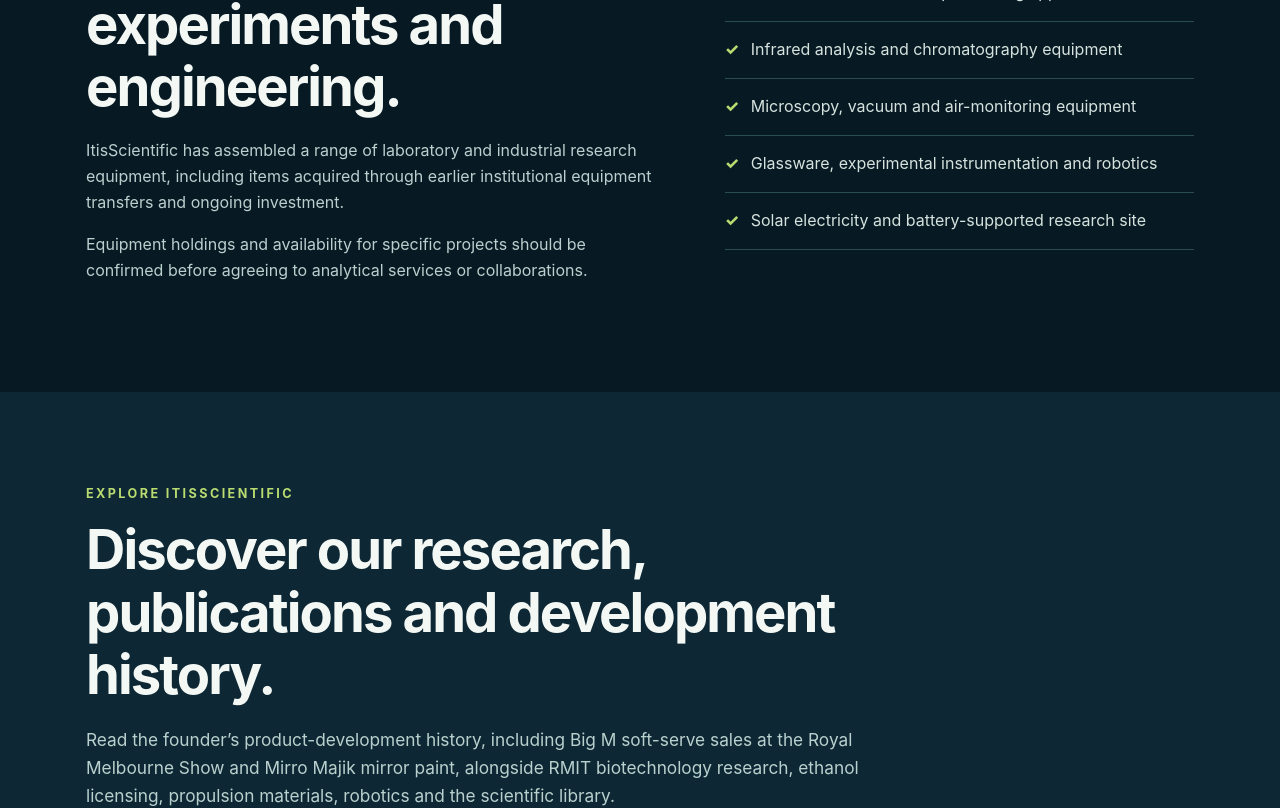
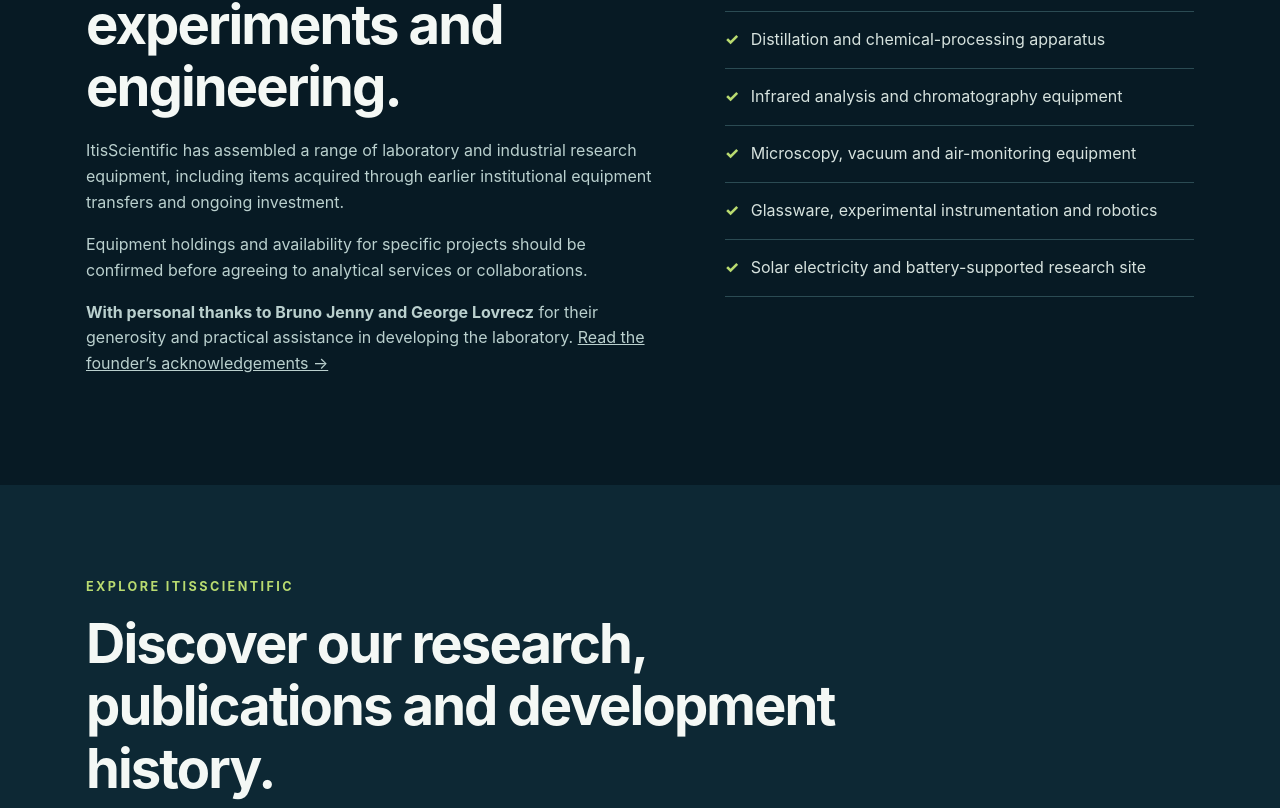
Before and after one commit to costapaquette/costapaquette.github.io, a plain HTML site: page index.html in a window 1280 px wide. Shown: the part 4787-5595 px from the top of the page. Drawn offline with Linux system fonts and the light colour scheme.

Commit message:
Link to founder's acknowledgements for equipment support

```diff
--- a/index.html
+++ b/index.html
@@ -117,7 +117,8 @@
 <div class="panel"><div class="panel-title">Research pathway at a glance</div><div class="process" aria-label="Renewable electricity, research processes, useful products"><span>Sunlight</span><b aria-hidden="true">→</b><span>Solar electricity</span><b aria-hidden="true">→</b><span>Research & conversion</span></div><p class="note">Exploring routes to fuels and materials. Individual processes remain subject to scientific verification, engineering assessment and economic feasibility.</p><hr style="border:0;border-top:1px solid #45646a;margin:26px 0"><div class="panel-title">Infrastructure milestone</div><p style="color:#eef5f0;margin:0">15 kW solar array · 42 kWh battery storage · Three-phase industrial electricity</p></div>
 </div></section>
 <section id="capabilities" class="section"><div class="container split">
-<div><div class="eyebrow">Laboratory & technical capabilities</div><h2>Built around instruments, experiments and engineering.</h2><p>ItisScientific has assembled a range of laboratory and industrial research equipment, including items acquired through earlier institutional equipment transfers and ongoing investment.</p><p>Equipment holdings and availability for specific projects should be confirmed before agreeing to analytical services or collaborations.</p></div>
+<div><div class="eyebrow">Laboratory & technical capabilities</div><h2>Built around instruments, experiments and engineering.</h2><p>ItisScientific has assembled a range of laboratory and industrial research equipment, including items acquired through earlier institutional equipment transfers and ongoing investment.</p><p>Equipment holdings and availability for specific projects should be confirmed before agreeing to analytical services or collaborations.</p>
+<p><strong>With personal thanks to Bruno Jenny and George Lovrecz</strong> for their generosity and practical assistance in developing the laboratory. <a href="laboratory-capabilities.html#acknowledgements">Read the founder’s acknowledgements →</a></p></div>
 <div><ul class="line-list"><li>Fume hoods, ovens, furnaces and autoclaves</li><li>Distillation and chemical-processing apparatus</li><li>Infrared analysis and chromatography equipment</li><li>Microscopy, vacuum and air-monitoring equipment</li><li>Glassware, experimental instrumentation and robotics</li><li>Solar electricity and battery-supported research site</li></ul></div>
 </div></section>
 
```
